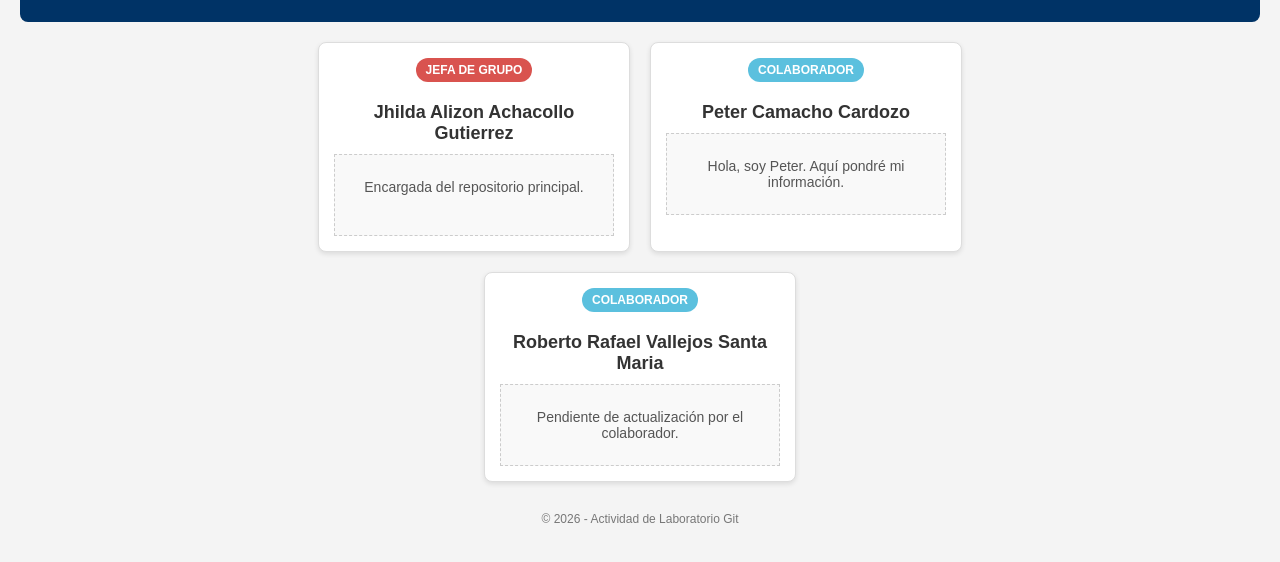
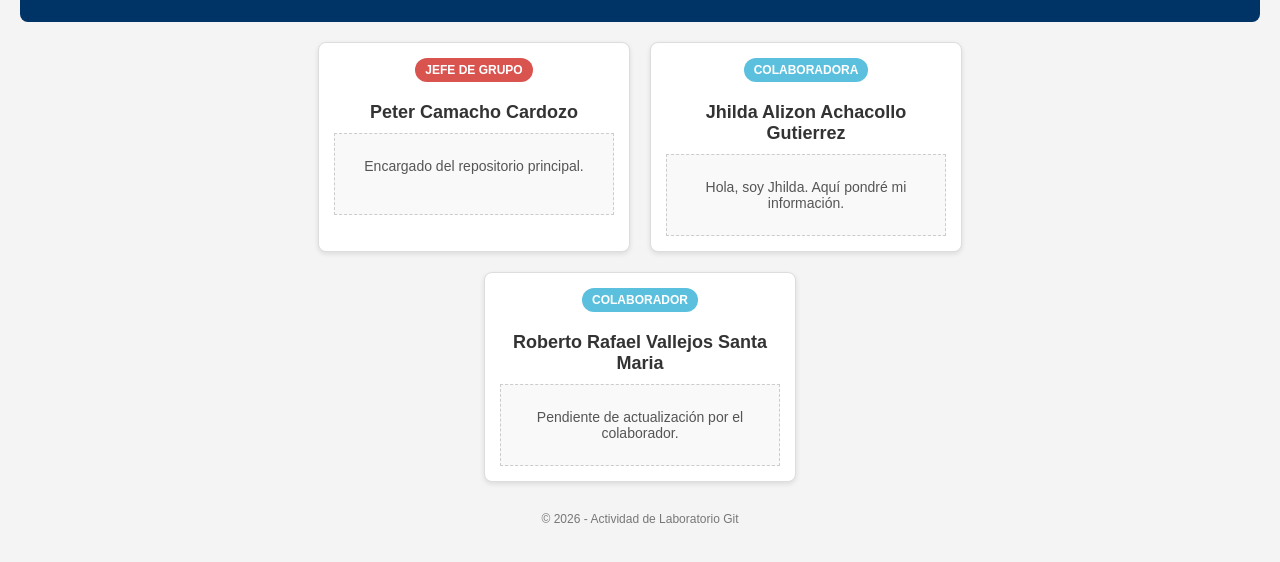
Before and after one commit to N3xum/tallerapps, a plain HTML site: page index.html in a window 1280 px wide. Shown: the part 120-682 px from the top of the page. Drawn offline with Linux system fonts and the light colour scheme.

Commit message:
correccion error de dedo

```diff
--- a/index.html
+++ b/index.html
@@ -88,20 +88,20 @@
     <div class="container">
 
         <div class="card">
-            <span class="rol rol-lider">JEFA DE GRUPO</span>
-            <div class="nombre">Jhilda Alizon Achacollo Gutierrez</div>
+            <span class="rol rol-lider">JEFE DE GRUPO</span>
+            <div class="nombre">Peter Camacho Cardozo</div>
 
             <div class="contenido-editable">
-                <p>Encargada del repositorio principal.</p>
+                <p>Encargado del repositorio principal.</p>
                 </div>
         </div>
 
         <div class="card">
-            <span class="rol rol-colab">COLABORADOR</span>
-            <div class="nombre">Peter Camacho Cardozo</div>
+            <span class="rol rol-colab">COLABORADORA</span>
+            <div class="nombre">Jhilda Alizon Achacollo Gutierrez</div>
 
             <div class="contenido-editable">
-                <p>Hola, soy Peter. Aquí pondré mi información.</p>
+                <p>Hola, soy Jhilda. Aquí pondré mi información.</p>
                 </div>
         </div>
 
```
